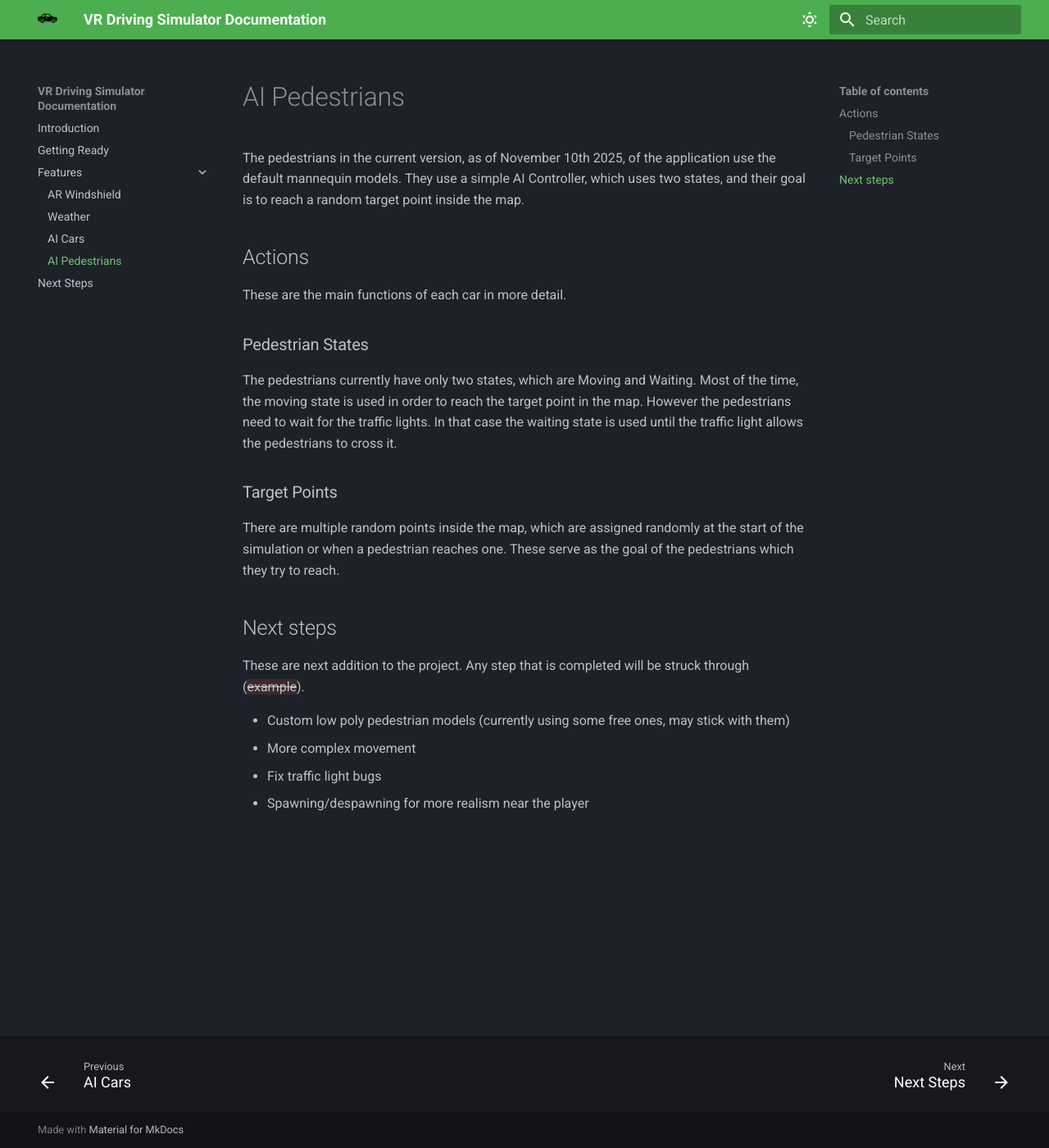
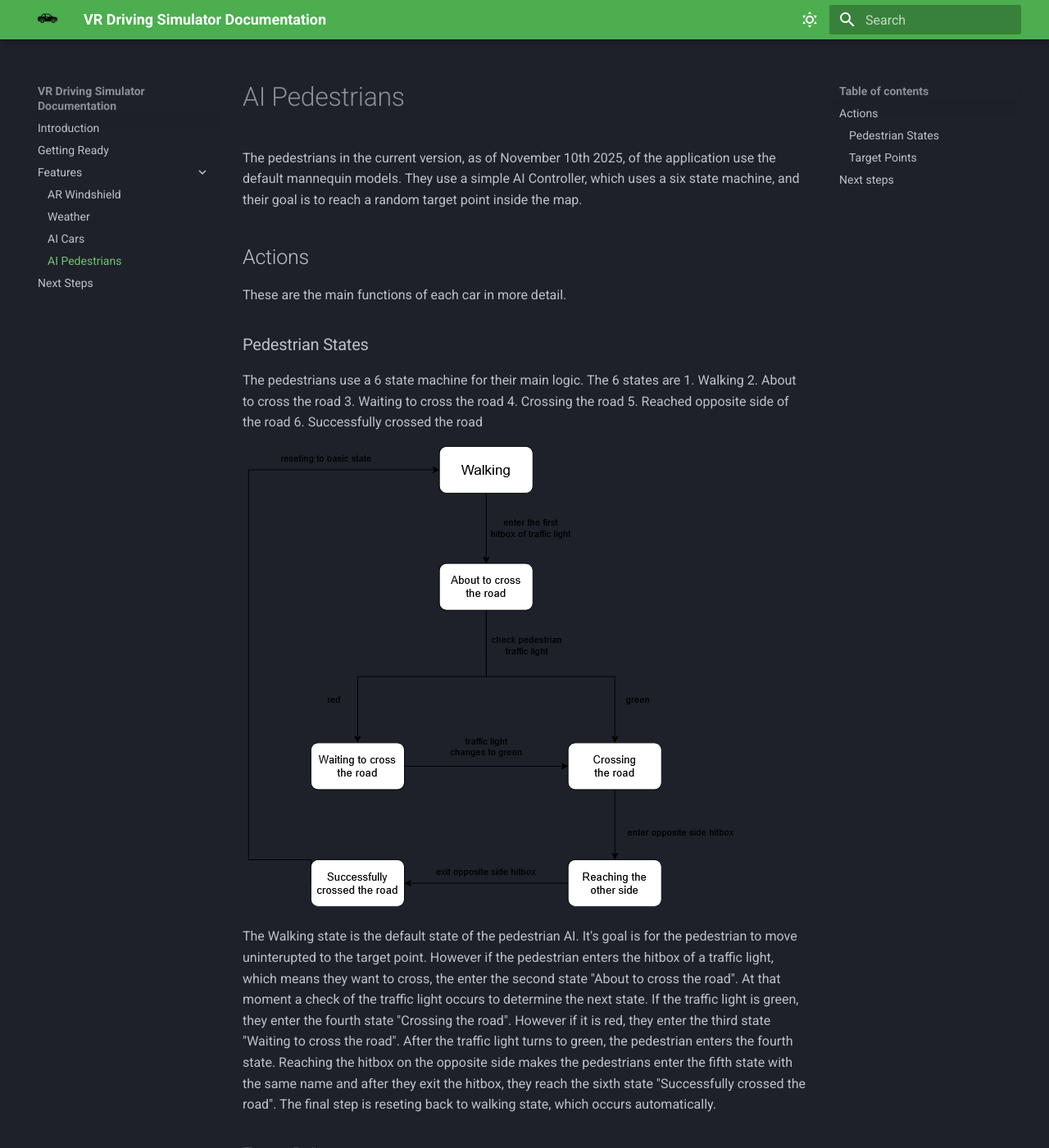
Before and after one commit to DimCharala/docs-vr-sim, an MkDocs documentation site: the page built from docs/ai-pedestrian.md, in a window 1280 px wide and 1400 px high. Shown: the whole window at 82% size. Built offline with MkDocs 1.6.1 and Material for MkDocs 9.7.7, drawn with Linux system fonts in a browser that asks for light colours; some web fonts are replaced.

Commit message:
pedestrian update

```diff
--- a/docs/ai-pedestrian.md
+++ b/docs/ai-pedestrian.md
@@ -1,6 +1,6 @@
 # AI Pedestrians
 
-The pedestrians in the current version, as of November 10th 2025, of the application use the default mannequin models. They use a simple AI Controller, which uses two states, and their goal is to reach a random target point inside the map.
+The pedestrians in the current version, as of November 10th 2025, of the application use the default mannequin models. They use a simple AI Controller, which uses a six state machine, and their goal is to reach a random target point inside the map.
 
 ## Actions
 
@@ -8,7 +8,17 @@ These are the main functions of each car in more detail.
 
 ### Pedestrian States
 
-The pedestrians currently have only two states, which are Moving and Waiting. Most of the time, the moving state is used in order to reach the target point in the map. However the pedestrians need to wait for the traffic lights. In that case the waiting state is used until the traffic light allows the pedestrians to cross it.
+The pedestrians use a 6 state machine for their main logic. The 6 states are
+1. Walking
+2. About to cross the road
+3. Waiting to cross the road
+4. Crossing the road
+5. Reached opposite side of the road
+6. Successfully crossed the road
+
+![State diagram](assets/newPedestrianDiagram.png)
+
+The Walking state is the default state of the pedestrian AI. It's goal is for the pedestrian to move uninterupted to the target point. However if the pedestrian enters the hitbox of a traffic light, which means they want to cross, the enter the second state "About to cross the road". At that moment a check of the traffic light occurs to determine the next state. If the traffic light is green, they enter the fourth state "Crossing the road". However if it is red, they enter the third state "Waiting to cross the road". After the traffic light turns to green, the pedestrian enters the fourth state. Reaching the hitbox on the opposite side makes the pedestrians enter the fifth state with the same name and after they exit the hitbox, they reach the sixth state "Successfully crossed the road". The final step is reseting back to walking state, which occurs automatically.
 
 ### Target Points
 
@@ -18,7 +28,7 @@ There are multiple random points inside the map, which are assigned randomly at
 
 These are next addition to the project. Any step that is completed will be struck through ({--example--}).
 
-* Custom low poly pedestrian models (currently using some free ones, may stick with them)
+* {--Custom low poly pedestrian models (currently using some free ones, may stick with them)--}
 * More complex movement
 * Fix traffic light bugs
 * Spawning/despawning for more realism near the player
```
Also changed, not shown: docs/ar-windshield.md (+4 -0 lines), docs/assets/newPedestrianDiagram.png (added).
